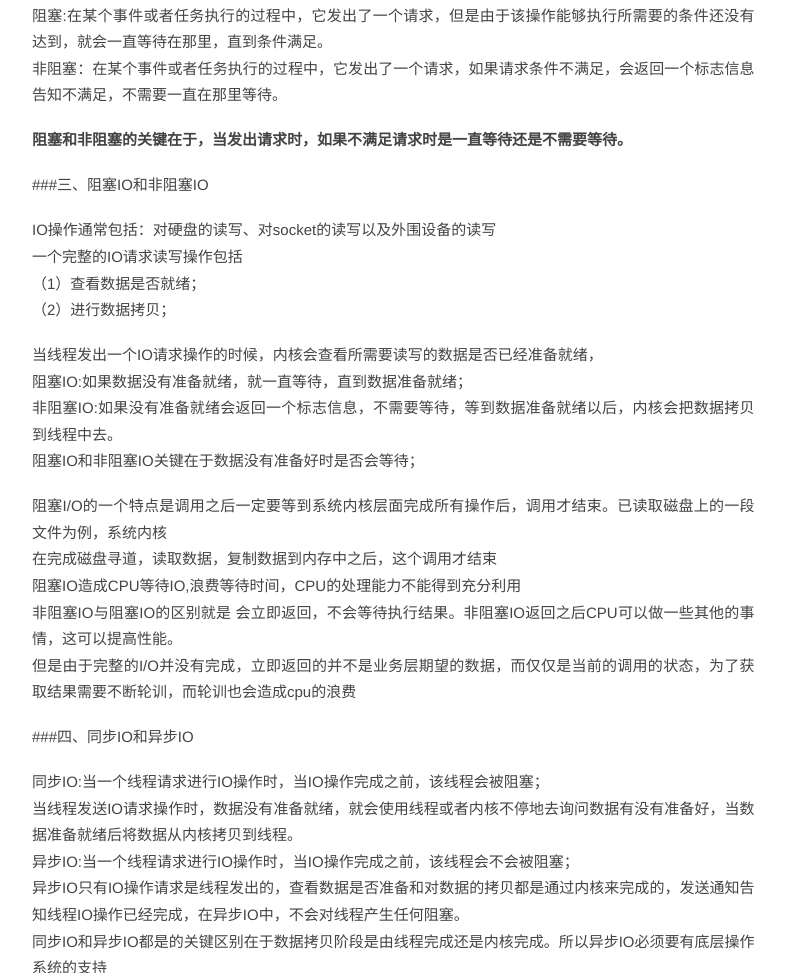
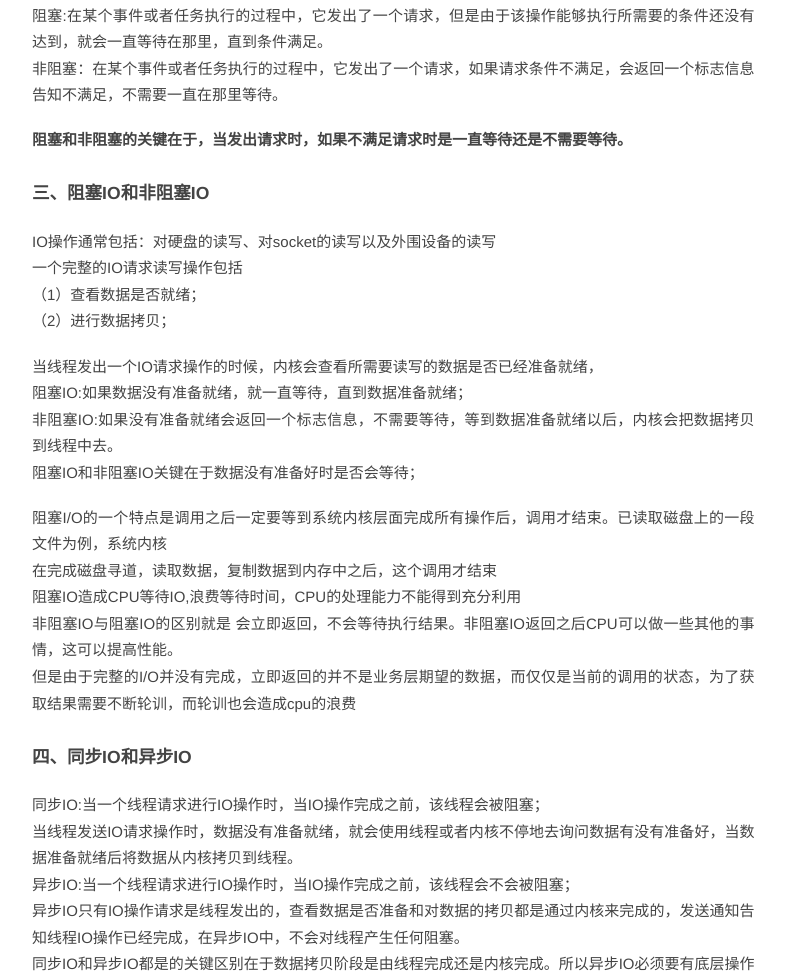
Before and after one commit to dashuaishuaishuai/dashuaishuaishuai.github.io, a plain HTML site: page 2019/08/02/IO详解/index.html in a window 1280 px wide. Shown: the part 1537-2510 px from the top of the page, without its empty margins (93-878 px from the left). Drawn offline with nearby package versions, Linux system fonts and the light colour scheme.

Commit message:
Site updated: 2019-08-02 15:32:15

```diff
--- a/2019/08/02/IO详解/index.html
+++ b/2019/08/02/IO详解/index.html
@@ -4,12 +4,10 @@
 <p>当在同步方式的时候，需要先学习完java然后再学习nodeJS，需要一个流程的结束再进行下一个流程。<br>当采用异步方式的时候，下一个流程不需要等待上一个流程的结束就可以执行</p>
 <h3 id="二、阻塞和非阻塞"><a href="#二、阻塞和非阻塞" class="headerlink" title="二、阻塞和非阻塞"></a>二、阻塞和非阻塞</h3><p>阻塞:在某个事件或者任务执行的过程中，它发出了一个请求，但是由于该操作能够执行所需要的条件还没有达到，就会一直等待在那里，直到条件满足。<br>非阻塞：在某个事件或者任务执行的过程中，它发出了一个请求，如果请求条件不满足，会返回一个标志信息告知不满足，不需要一直在那里等待。</p>
 <p><strong>阻塞和非阻塞的关键在于，当发出请求时，如果不满足请求时是一直等待还是不需要等待。</strong></p>
-<p>###三、阻塞IO和非阻塞IO</p>
-<p>IO操作通常包括：对硬盘的读写、对socket的读写以及外围设备的读写<br>一个完整的IO请求读写操作包括<br>（1）查看数据是否就绪；<br>（2）进行数据拷贝；</p>
+<h3 id="三、阻塞IO和非阻塞IO"><a href="#三、阻塞IO和非阻塞IO" class="headerlink" title="三、阻塞IO和非阻塞IO"></a>三、阻塞IO和非阻塞IO</h3><p>IO操作通常包括：对硬盘的读写、对socket的读写以及外围设备的读写<br>一个完整的IO请求读写操作包括<br>（1）查看数据是否就绪；<br>（2）进行数据拷贝；</p>
 <p>当线程发出一个IO请求操作的时候，内核会查看所需要读写的数据是否已经准备就绪，<br>阻塞IO:如果数据没有准备就绪，就一直等待，直到数据准备就绪；<br>非阻塞IO:如果没有准备就绪会返回一个标志信息，不需要等待，等到数据准备就绪以后，内核会把数据拷贝到线程中去。<br>阻塞IO和非阻塞IO关键在于数据没有准备好时是否会等待；</p>
 <p>阻塞I/O的一个特点是调用之后一定要等到系统内核层面完成所有操作后，调用才结束。已读取磁盘上的一段文件为例，系统内核<br>在完成磁盘寻道，读取数据，复制数据到内存中之后，这个调用才结束<br>阻塞IO造成CPU等待IO,浪费等待时间，CPU的处理能力不能得到充分利用<br>非阻塞IO与阻塞IO的区别就是 会立即返回，不会等待执行结果。非阻塞IO返回之后CPU可以做一些其他的事情，这可以提高性能。<br>但是由于完整的I/O并没有完成，立即返回的并不是业务层期望的数据，而仅仅是当前的调用的状态，为了获取结果需要不断轮训，而轮训也会造成cpu的浪费</p>
-<p>###四、同步IO和异步IO</p>
-<p>同步IO:当一个线程请求进行IO操作时，当IO操作完成之前，该线程会被阻塞；<br>当线程发送IO请求操作时，数据没有准备就绪，就会使用线程或者内核不停地去询问数据有没有准备好，当数据准备就绪后将数据从内核拷贝到线程。<br>异步IO:当一个线程请求进行IO操作时，当IO操作完成之前，该线程会不会被阻塞；<br>异步IO只有IO操作请求是线程发出的，查看数据是否准备和对数据的拷贝都是通过内核来完成的，发送通知告知线程IO操作已经完成，在异步IO中，不会对线程产生任何阻塞。<br>同步IO和异步IO都是的关键区别在于数据拷贝阶段是由线程完成还是内核完成。所以异步IO必须要有底层操作系统的支持</p>
+<h3 id="四、同步IO和异步IO"><a href="#四、同步IO和异步IO" class="headerlink" title="四、同步IO和异步IO"></a>四、同步IO和异步IO</h3><p>同步IO:当一个线程请求进行IO操作时，当IO操作完成之前，该线程会被阻塞；<br>当线程发送IO请求操作时，数据没有准备就绪，就会使用线程或者内核不停地去询问数据有没有准备好，当数据准备就绪后将数据从内核拷贝到线程。<br>异步IO:当一个线程请求进行IO操作时，当IO操作完成之前，该线程会不会被阻塞；<br>异步IO只有IO操作请求是线程发出的，查看数据是否准备和对数据的拷贝都是通过内核来完成的，发送通知告知线程IO操作已经完成，在异步IO中，不会对线程产生任何阻塞。<br>同步IO和异步IO都是的关键区别在于数据拷贝阶段是由线程完成还是内核完成。所以异步IO必须要有底层操作系统的支持</p>
 <h3 id="五、常用的轮训技术"><a href="#五、常用的轮训技术" class="headerlink" title="五、常用的轮训技术"></a>五、常用的轮训技术</h3><p>read: 最原始，性能最低的，通过重复调用来检查I/O的状态来读取完整的数据，cpu会一直耗在上面。类似while循环</p>
 <p>select： 对read的改进，通过文件描述符上的事件状态来判断。select轮询具有一个较弱的限制，那就是由于采用了一个1024长度的数组来存储状态，所以它最多可以同时检查1024个文件描述符<br> linux上有时候会报打开文件过多的错误，就是因为这个限制</p>
 <p>poll: 对select方式的改进，采用链表的方式避免数组长度的限制，其次他能避免不需要的检查</p>
```
